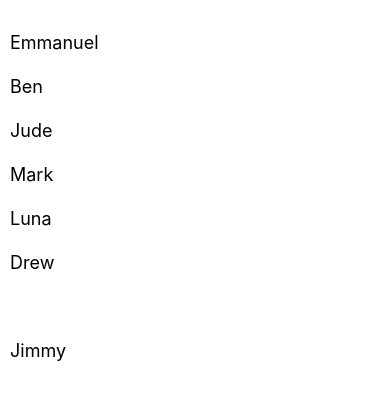
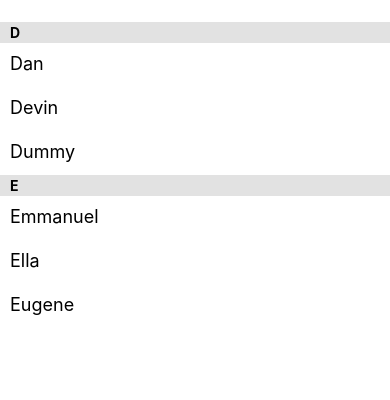
Before and after one commit to THEmmanuel/react-native-stuff, a React Native app: screen / in a window 390 px wide. Shown: the top 400 px of the page. Built offline with nearby package versions, Linux system fonts and the light colour scheme.

Commit message:
ListViews {SectionLists!}

```diff
--- a/App.tsx
+++ b/App.tsx
@@ -1,14 +1,22 @@
 /* eslint-disable prettier/prettier */
 
+import React from 'react';
+import { SectionList, StyleSheet, Text, View } from 'react-native';
 
-import React from 'react';
-import { FlatList, StyleSheet, Text, View } from 'react-native';
-
-const styles = StyleSheet.create(
-    {
+const styles = StyleSheet.create({
     container: {
         flex: 1,
         paddingTop: 22,
+    },
+
+    sectionHeader: {
+        paddingTop: 2,
+        paddingLeft: 10,
+        paddingRight: 10,
+        paddingBottom: 2,
+        fontSize: 14,
+        fontWeight: 'bold',
+        backgroundColor: '#e2e2e2',
     },
 
     item: {
@@ -16,28 +24,30 @@ const styles = StyleSheet.create(
         fontSize: 18,
         height: 44,
     },
-    }
-);
+});
+
 
 const App = () => {
     return (
         <View style={styles.container}>
-            <FlatList
-                data={
+            <SectionList sections={
                 [
-                        { key: 'Emmanuel' },
-                        { key: 'Ben' },
-                        { key: 'Jude' },
-                        { key: 'Mark' },
-                        { key: 'Luna' },
-                        { key: 'Drew' },
-                        { kwy: 'Seun' },
-                        { key: 'Jimmy' },
+                    { title: 'D', data: ['Dan', 'Devin', 'Dummy'] },
+                    { title: 'E', data: ['Emmanuel', 'Ella', 'Eugene'] },
                 ]
             }
-                // renderItem={({item}) => <Text style={styles.item}>{item.key}</Text>}
-                renderItem={({ item }) => <Text style={styles.item}>{item.key}</Text>}
+                renderItem={({ item }) => <Text style={styles.item}>
+                    {item}
+                </Text>}
+
+                renderSectionHeader={({ section }) => <Text style={styles.sectionHeader}>
+                    {section.title}
+                </Text>}
+
+                keyExtractor={(item, index) => index}
+
             />
+
         </View>
     );
 };
```
Lines whose indentation alone changed are shown as unchanged.
